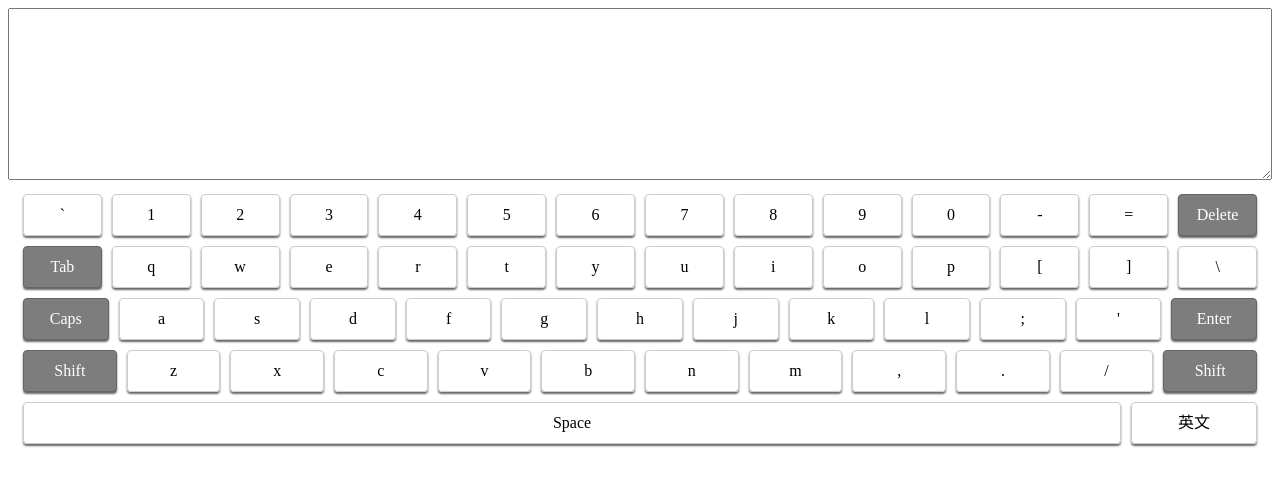
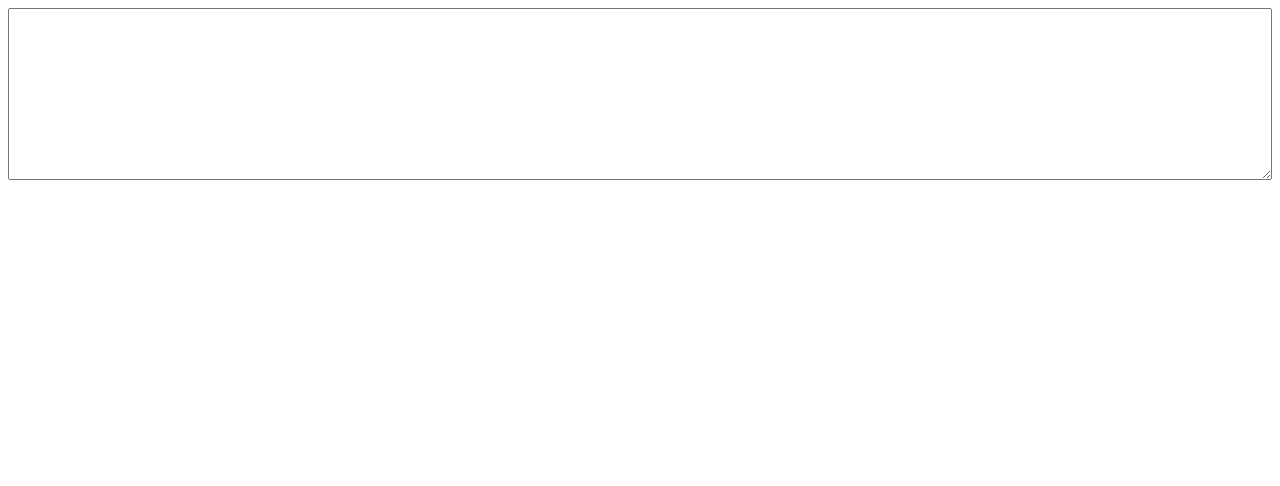
Before and after one commit to mingju0421/vue-keyboard-zh, a Vue app: page / in a window 1280 px wide. Shown: the top 486 px of the page. Built offline with nearby package versions, Linux system fonts and the light colour scheme.

Commit message:
绑定变量改成绑定 HTML 元素

```diff
--- a/package.json
+++ b/package.json
@@ -1,6 +1,6 @@
 {
   "name": "vue-keyboard-zh",
-  "version": "0.1.5",
+  "version": "0.2.0",
   "scripts": {
     "serve": "vue-cli-service serve",
     "build": "vue-cli-service build",
--- a/src/App.vue
+++ b/src/App.vue
@@ -1,8 +1,7 @@
 <template>
     <div id="app">
-        <!-- <input type="text" v-model="value"> -->
-        <textarea class="textarea" rows="10" v-model="value"></textarea>
-        <Keyboard v-model="value" layout='normal'></Keyboard>
+        <textarea class="textarea" rows="10" v-model="value" @focus="show"></textarea>
+        <Keyboard layout='numeric' :input="input" v-if="visible" :cancel='cancel'></Keyboard>
     </div>
 </template>
 
@@ -12,10 +11,20 @@ export default {
     name: 'App',
     data() {
         return {
-            value: ''
+            value: '',
+            input: null,
+            visible: false
+        }
+    },
+    methods: {
+        show(e) {
+            this.input = e.target
+            if (!this.visible) this.visible = true
+        },
+        cancel() {
+            this.visible = false
         }
     }
-
 }
 </script>
 
--- a/src/Keyboard.vue
+++ b/src/Keyboard.vue
@@ -18,13 +18,14 @@
                     <span class="key space">Space</span>
                     <span class="key language" v-if="language == 'ch'">中文</span>
                     <span class="key language" v-else>英文</span>
+                    <span class="key Clost">Clost</span>
                 </div>
             </div>
         </div>
         <div class="number" v-if="layout == 'numeric'">
             <div @click="touch">
                 <div class="row" v-for="(keys, index) in numberList" :key="index">
-                    <span class="key" v-for="key in keys" :key="key" :class="[{third: key == '0' || key == 'Delete'}, {ninth: key == '_' || key == '-' || key == '.'}]">{{key}}</span>
+                    <span class="key" v-for="key in keys" :key="key" :class="[{third: key == '0'}, {ninth: key == '_' || key == '-' || key == '.'}, {half: key == 'Delete' || key == 'Clost'}]">{{key}}</span>
                 </div>
             </div>
         </div>
@@ -61,16 +62,12 @@ export default {
                 ['1', '2', '3'],
                 ['4', '5', '6'],
                 ['7', '8', '9'],
-                ['_', '-', '.', '0', 'Delete']
+                ['_', '-', '.', '0', 'Delete', 'Clost']
             ]
         }
     },
     props: {
-        value: {
-            type: String,
-            default: '',
-            required: true
-        },
+        input: [HTMLInputElement, HTMLTextAreaElement],
         layout: {
             type: String,
             default: 'normal',
@@ -81,51 +78,59 @@ export default {
                 }
                 return validator[value]
             }
-        }
+        },
+        cancel: Function
     },
     methods: {
         selectWord(word) {
-            this.$emit('input', this.value + word)
+            this.input.value += word
+            this.input.dispatchEvent(new Event("input", { bubbles: true }));
+            this.input.focus();
             this.word = ''
             this.zhWordSet = []
         },
         touch(e) {
+            if (e.target.innerText == 'Clost') {
+                this.cancel()
+                return
+            }
             if (this.language == 'en') {
                 if (e.target.nodeName == 'SPAN') {
                     let result = ''
+                    let value = this.input.value
                     const innerText = e.target.innerText
                     switch (innerText) {
                         case '英文':
-                            result = this.value
+                            result = value
                             this.language = 'ch'
                             break;
                         case 'Enter':
-                            result = this.value
+                            result = value
                             this.$emit('change')
                             break;
                         case 'Delete':
-                            result = this.value && this.value.substr(0, this.value.length - 1)
+                            result = value && value.substr(0, value.length - 1)
                             break;
                         case 'Tab':
-                            result = this.value + '\n'
+                            result = value + '\n'
                             break;
                         case 'Space':
-                            result = this.value + ' '
+                            result = value + ' '
                             break;
                         case 'Caps':
-                            result = this.value
+                            result = value
                             this.isToUpper = !this.isToUpper
                             if (this.isToUpper) this.isShift = false
                             break
                         case 'Shift':
-                            result = this.value
+                            result = value
                             this.isShift = !this.isShift
                             if (this.isShift) this.isToUpper = false
                             break
                         default:
-                            result = this.value + innerText
+                            result = value + innerText
                     }
-                    this.$emit('input', result)
+                    this.input.value = result
                 }
             } else {
                 if (e.target.nodeName == 'SPAN') {
@@ -135,7 +140,11 @@ export default {
                         this.word = ''
                     } else if (innerText === 'Delete') {
                         if (this.word) this.word = this.word && this.word.substr(0, this.word.length - 1)
-                        else this.value && this.$emit('input', this.value.substr(0, this.value.length - 1))
+                        else {
+                            let text = this.input.value
+                            text && (this.input.value = text.substr(0, text.length - 1))
+
+                        }
                     } else if (/^[a-z]{1}$/.test(innerText))
                         this.word += innerText
                     else if (/^[1-7]$/.test(innerText) && this.words[+innerText - 1]) this.selectWord(this.words[+innerText - 1])
@@ -155,7 +164,8 @@ export default {
                     } else this.zhWordSet = []
                 }
             }
-
+            this.input.dispatchEvent(new Event("input", { bubbles: true }));
+            this.input.focus();
         }
     },
     computed: {
@@ -197,6 +207,7 @@ export default {
     border-color: #2e6da4;
 }
 .keyWrap {
+    position: relative;
     user-select: none;
     padding: 5px 10px;
     box-sizing: border-box;
@@ -250,6 +261,9 @@ export default {
 .third {
     width: 33.3%;
 }
+.half {
+    width: 16%;
+}
 .ninth {
     width: 10.2%;
 }
```
Also changed, not shown: 1 other file (tests, documents, lock files or other folders).
